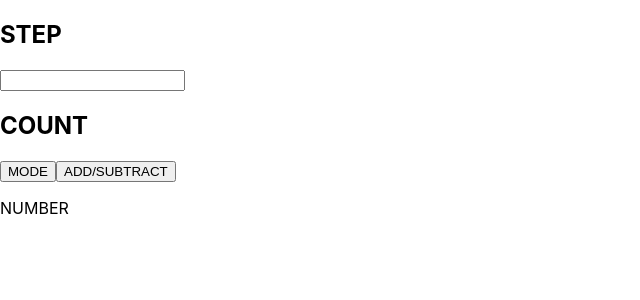
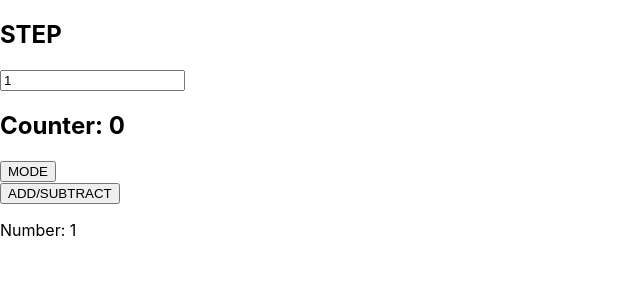
Before and after one commit to JaneTyrant/react-counter, a React (Create React App) app: page / in a window 1280 px wide. Shown: the top 300 px of the page, without its empty margins (0-640 px from the left). Built offline with nearby package versions, Linux system fonts and the light colour scheme.

Commit message:
Implement counter

```diff
--- a/src/components/CountArticle/index.js
+++ b/src/components/CountArticle/index.js
@@ -1,18 +1,68 @@
-import React, { Component } from 'react';
+import React, {Component} from "react";
 
 class CountArticle extends Component {
+  constructor(props) {
+    super(props);
+    this.state = {
+        count: 0,
+        isAdded: true,
+    };
+  }
+  mode = () => {
+    const { isAdded } = this.state;
+    //isAdded ? this.add() : this.subtract()
+    this.setState({
+        isAdded: !isAdded,
+      });
+  }
+  changeNumber = () => {
+    const { isAdded } = this.state;
+    isAdded ? this.add() : this.subtract()
+  }
+  add = () => {
+    this.setState((state) => {
+        const { count } = state;
+        const { number } = this.props;
+        const newCount = count + number;
+        return {count: newCount}
+    });
+  };
+  subtract = () => {
+    this.setState((state) => {
+        const { count } = state;
+        const { number } = this.props;
+        const newCount = count - number;
+        return {count: newCount}
+    });
+  };
   render() {
+    const { count } = this.state;
+    const { number } = this.props;
     return (
       <>
         <article>
-                    <h2>COUNT</h2>
-                    <button>MODE</button>
-                    <button>ADD/SUBTRACT</button>
-                    <p>NUMBER</p>
+          <h2>Counter: {count}</h2>
+          <button onClick={this.mode}>MODE</button>
+          <br></br>
+          {/* <button onClick={this.add}>ADD/SUBTRACT</button> */}
+          <button onClick={this.changeNumber}>ADD/SUBTRACT</button>
+          <p>Number: {number}</p>
         </article>
       </>
     );
   }
 }
 
+// const CountArticle = (props) => {
+//   const { count } = props;
+//   return (
+//     <article>
+//       <h2>{count}</h2>
+//       <button>MODE</button>
+//       <button>ADD/SUBTRACT</button>
+//       <p>NUMBER</p>
+//     </article>
+//   );
+// };
+
 export default CountArticle;
--- a/src/components/CountSection/index.js
+++ b/src/components/CountSection/index.js
@@ -1,16 +1,31 @@
 import React, { Component } from 'react';
-import CountArticle from "./../CountArticle";
+import CountArticle from "../CountArticle";
 
 class CountSection extends Component {
+    constructor(props) {
+        super(props);
+        this.state = {
+            number: 1,
+        };
+    }
+    handlerInput = ({ target: { value } }) => {
+        this.setState({ number: Number(value) })
+    }
     render() {
+        const {number} = this.state;
         return (
             <>
                 <section>
                     <article>
                         <h2>STEP</h2>
-                        <input type='number' />
+                        <input
+                        name="number"
+                        onChange={this.handlerInput}
+                        value={number}
+                        placeholder="password"
+                        type='number' />
                     </article>
-                    <CountArticle />
+                    <CountArticle number={number}/>
                 </section>
             </>
         );
```
Lines whose indentation alone changed are shown as unchanged.
